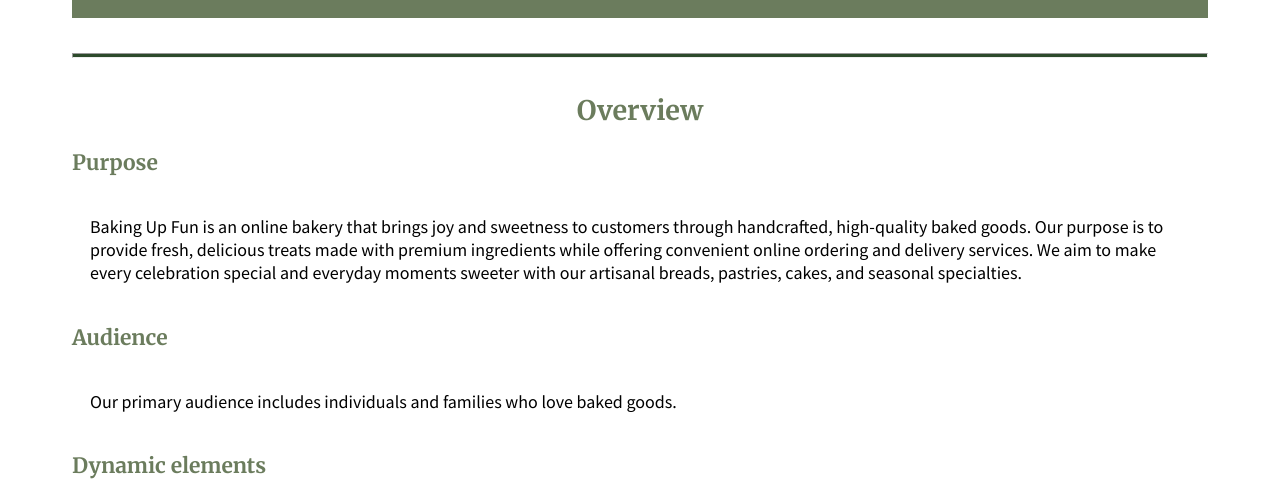
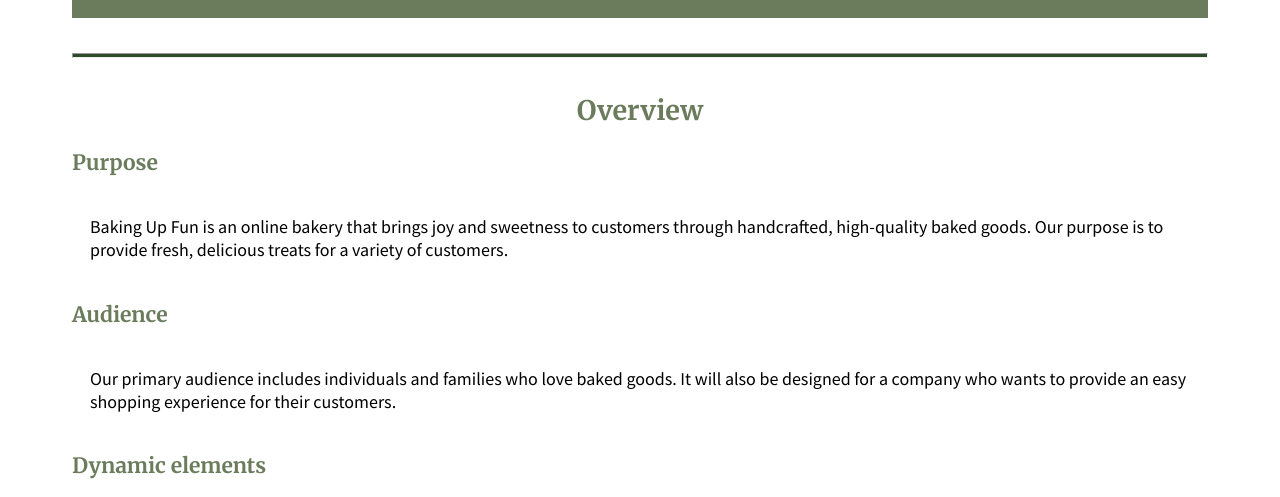
Before and after one commit to dallingson/wdd131, a plain HTML site: page bakingupfun/site-plan.html in a window 1280 px wide. Shown: the part 296-793 px from the top of the page. Drawn offline with Linux system fonts and the light colour scheme.

Commit message:
some changes to purpose and audience

```diff
--- a/bakingupfun/site-plan.html
+++ b/bakingupfun/site-plan.html
@@ -21,15 +21,13 @@
 			<h3>Purpose</h3>
 			<p>
                 Baking Up Fun is an online bakery that brings joy and sweetness to customers through handcrafted,
-                 high-quality baked goods. Our purpose is to provide fresh, delicious treats made with premium
-                 ingredients while offering convenient online ordering and delivery services. We aim to make every
-                  celebration special and everyday moments sweeter with our artisanal breads, pastries, cakes, and
-                  seasonal specialties.
+                high-quality baked goods. Our purpose is to provide fresh, delicious treats for a variety of customers.
                 </p>
 
 			<h3>Audience</h3>
 			<p>
-                Our primary audience includes individuals and families who love baked goods.
+                Our primary audience includes individuals and families who love baked goods. It will also be designed
+                for a company who wants to provide an easy shopping experience for their customers.
             </p>
 
 			<h3>Dynamic elements</h3>
```
